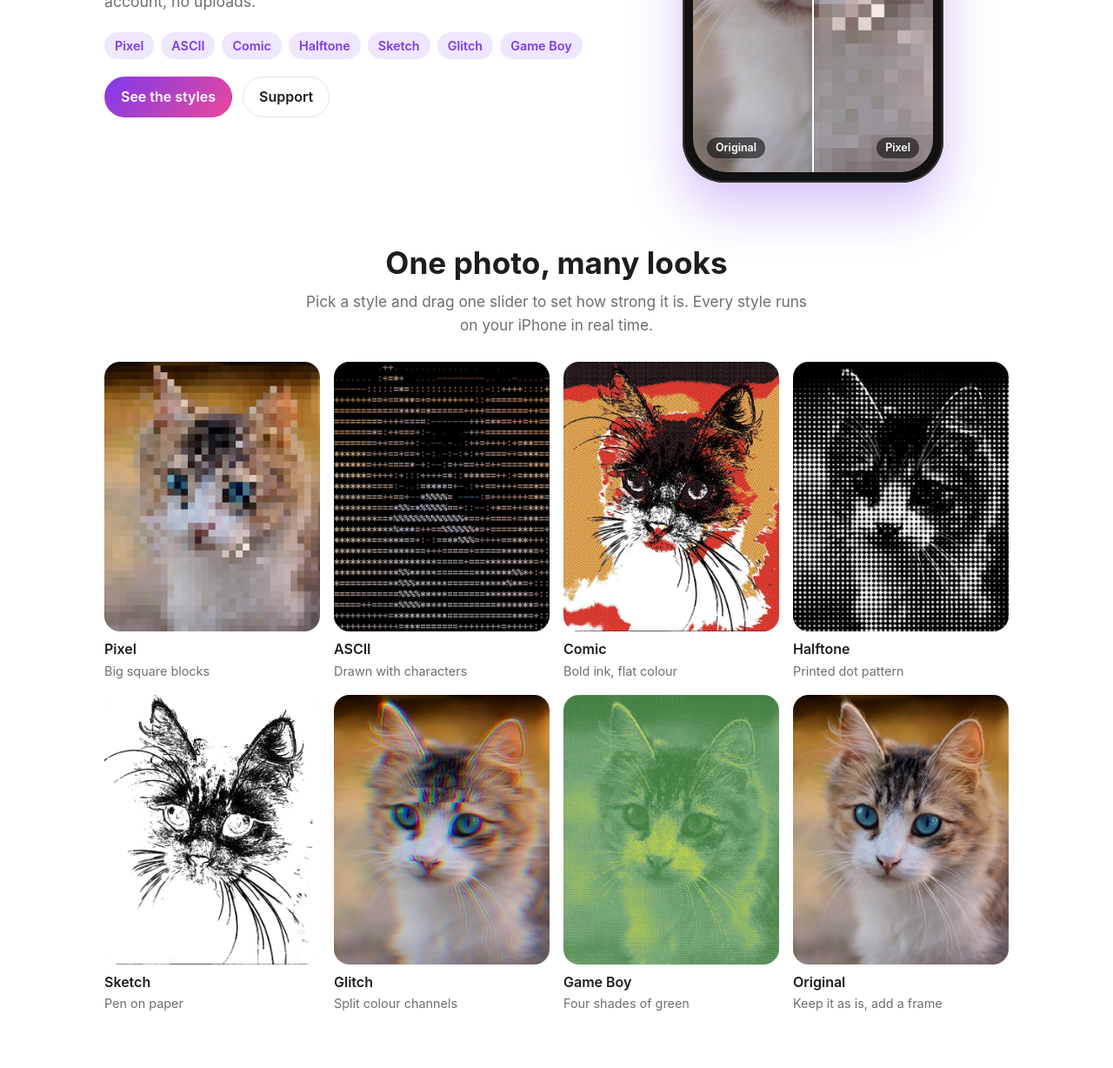
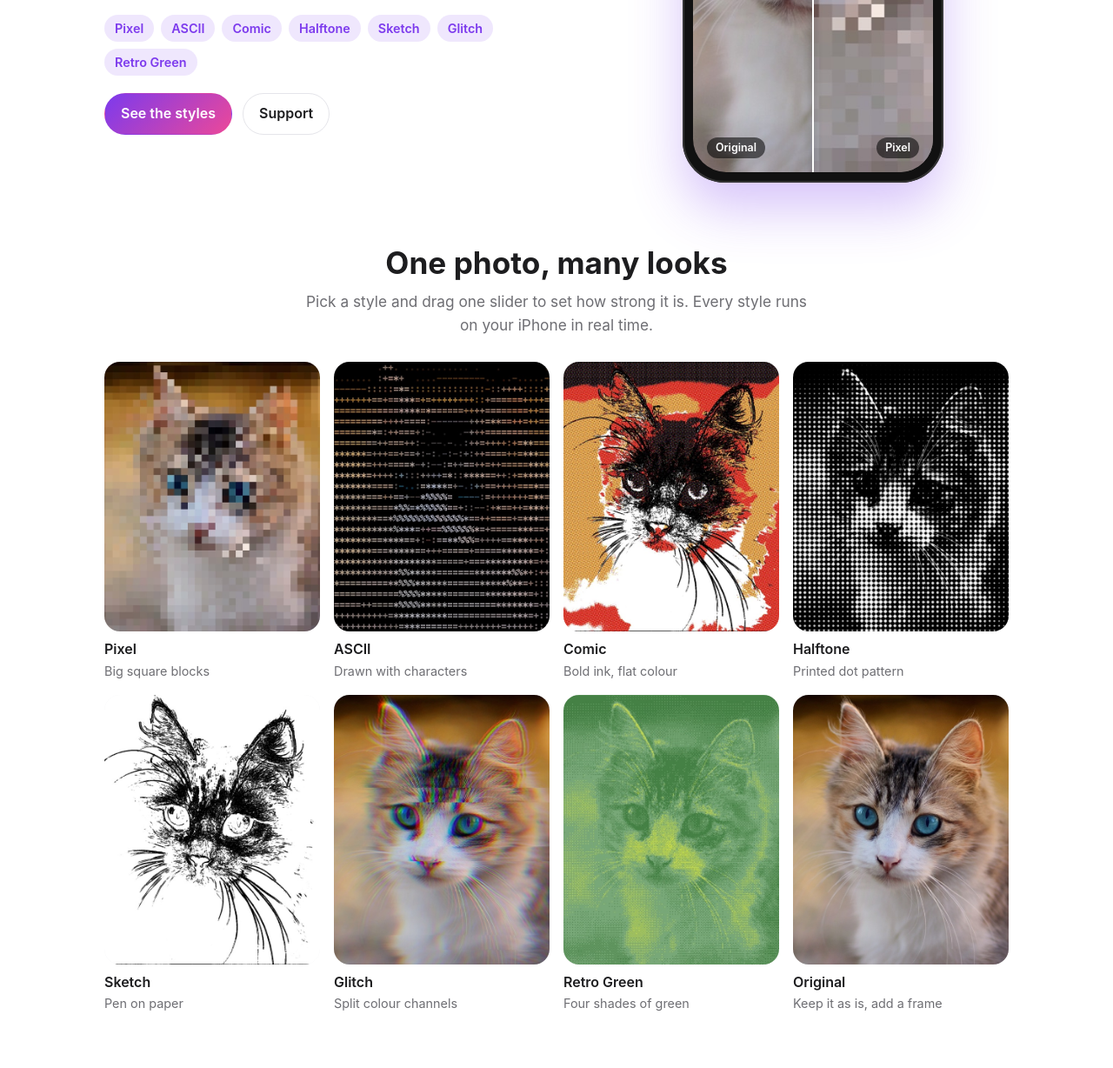
Before and after one commit to cris-the-dev/alter-legal, a plain HTML site: page index.html in a window 1280 px wide. Shown: the part 507-1735 px from the top of the page at 87% size. Drawn offline with Linux system fonts and the light colour scheme.

Commit message:
fix(site): rename Game Boy style to Retro Green

```diff
--- a/index.html
+++ b/index.html
@@ -4,7 +4,7 @@
 <meta charset="utf-8">
 <meta name="viewport" content="width=device-width,initial-scale=1">
 <title>Alter — Photo to pixel art, ASCII, comic & more</title>
-<meta name="description" content="Alter turns any photo into pixel art, ASCII, comic, halftone, sketch, glitch and Game Boy looks, right on your iPhone. Add stamp, instant and film frames.">
+<meta name="description" content="Alter turns any photo into pixel art, ASCII, comic, halftone, sketch, glitch and retro green looks, right on your iPhone. Add stamp, instant and film frames.">
 <meta property="og:title" content="Alter — Photo to pixel art, ASCII, comic & more">
 <meta property="og:description" content="Turn any photo into pixel art, ASCII, comic, halftone, sketch and glitch, right on your iPhone.">
 <meta property="og:image" content="https://alter.cristhedev.com/img/cat-pixel.jpg">
@@ -130,7 +130,7 @@
     <img src="logo.svg" alt="Alter logo">
     <h1>Your photos, reimagined.</h1>
     <p>Turn any photo into pixel art, ASCII, comic, halftone, sketch, glitch and more, right on your iPhone. No account, no uploads.</p>
-    <ul class="chips"><li>Pixel</li><li>ASCII</li><li>Comic</li><li>Halftone</li><li>Sketch</li><li>Glitch</li><li>Game Boy</li></ul>
+    <ul class="chips"><li>Pixel</li><li>ASCII</li><li>Comic</li><li>Halftone</li><li>Sketch</li><li>Glitch</li><li>Retro Green</li></ul>
     <div class="cta"><a class="primary" href="#styles">See the styles</a><a href="#support">Support</a></div>
   </header>
   <div class="phone">
@@ -155,7 +155,7 @@
     <figure><img src="img/cat-halftone.jpg" alt="Cat in Halftone style" loading="lazy"><figcaption>Halftone<span>Printed dot pattern</span></figcaption></figure>
     <figure><img src="img/cat-sketch.jpg" alt="Cat in Sketch style" loading="lazy"><figcaption>Sketch<span>Pen on paper</span></figcaption></figure>
     <figure><img src="img/cat-glitch.jpg" alt="Cat in Glitch style" loading="lazy"><figcaption>Glitch<span>Split colour channels</span></figcaption></figure>
-    <figure><img src="img/cat-game-boy.jpg" alt="Cat in Game Boy style" loading="lazy"><figcaption>Game Boy<span>Four shades of green</span></figcaption></figure>
+    <figure><img src="img/cat-game-boy.jpg" alt="Cat in Retro Green style" loading="lazy"><figcaption>Retro Green<span>Four shades of green</span></figcaption></figure>
     <figure><img src="img/cat-original.jpg" alt="Original cat photo" loading="lazy"><figcaption>Original<span>Keep it as is, add a frame</span></figcaption></figure>
   </div>
 </section>
@@ -199,7 +199,7 @@
     <thead><tr><th></th><th>Free</th><th class="p">Pro</th></tr></thead>
     <tbody>
       <tr><td>Pixel, ASCII, Comic, Halftone, Sketch</td><td class="y">✓</td><td class="p y">✓</td></tr>
-      <tr><td>Glitch, Game Boy</td><td>1 hour per ad</td><td class="p y">✓</td></tr>
+      <tr><td>Glitch, Retro Green</td><td>1 hour per ad</td><td class="p y">✓</td></tr>
       <tr><td>Edit &amp; crop</td><td class="y">✓</td><td class="p y">✓</td></tr>
       <tr><td>Live camera</td><td>After a short ad</td><td class="p y">✓</td></tr>
       <tr><td>Full-resolution save</td><td>After a short ad</td><td class="p y">✓</td></tr>
```
